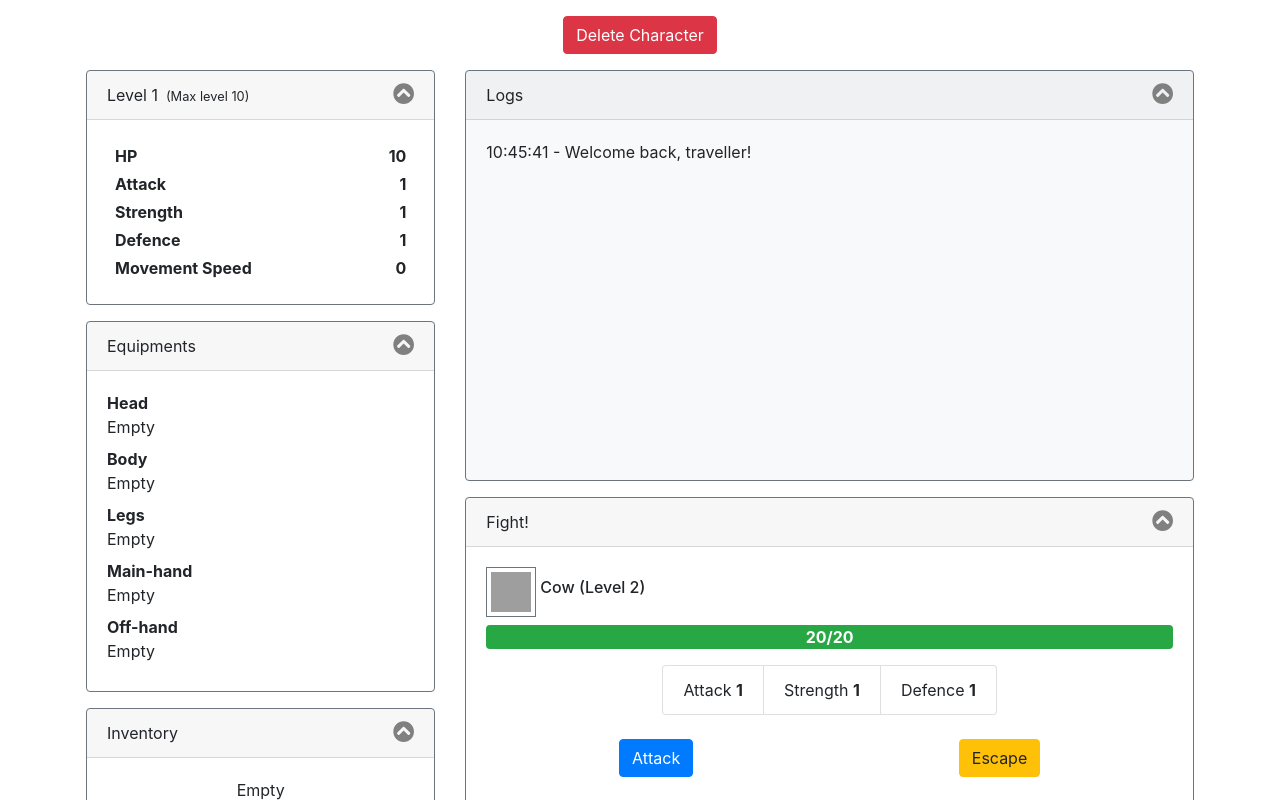
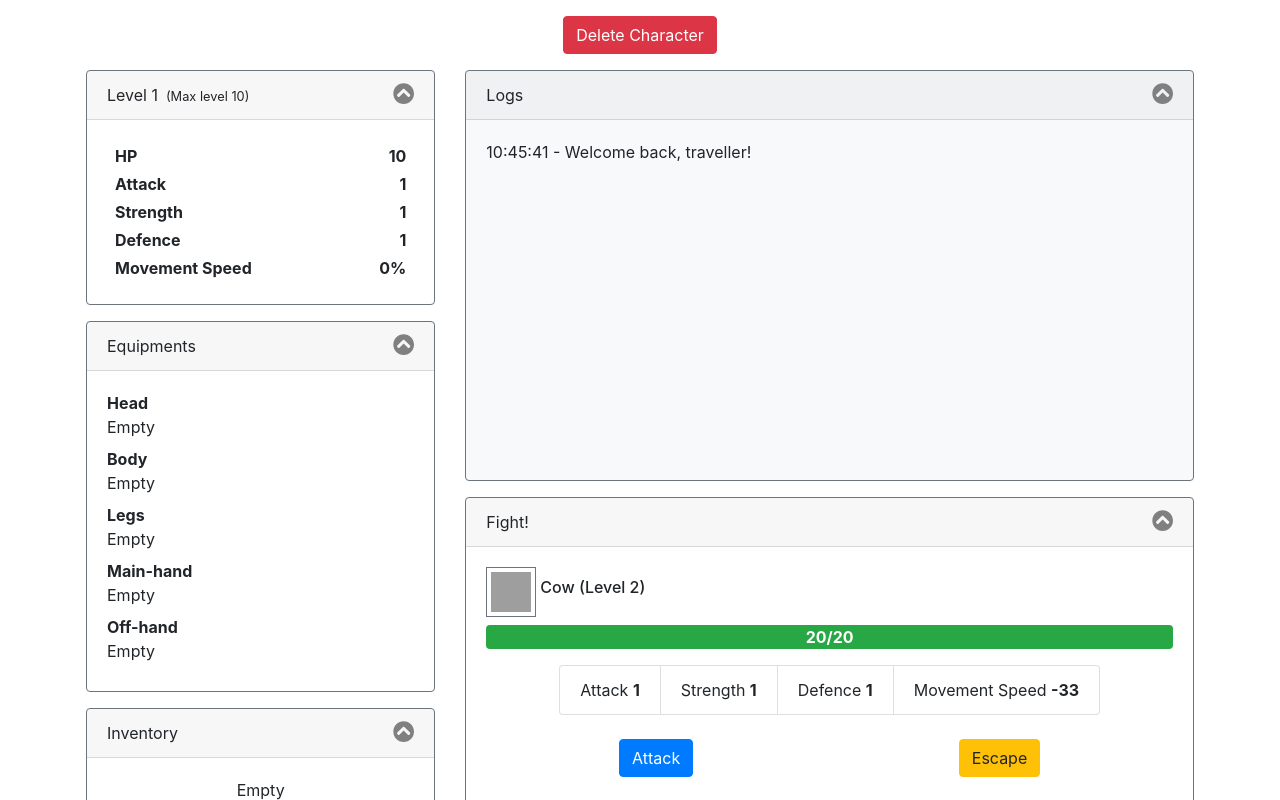
Before and after one commit to h-dong/slash-dash-rpg, a React (Create React App) app: page / in a window 1280 px wide. Both pictures are taken after typing "Sample" into the empty fields and a click on the button "Create". Shown: the top 800 px of the page. Built offline with nearby package versions, Linux system fonts and the light colour scheme; grey boxes are pictures that could not be loaded.

Commit message:
Small combat improvements

```diff
--- a/src/atomic/CombatLevels.tsx
+++ b/src/atomic/CombatLevels.tsx
@@ -12,9 +12,15 @@ type Props = {
   attack: number;
   strength: number;
   defence: number;
+  movementSpeed?: number;
 };
 
-export default function CombatLevels({ attack, strength, defence }: Props) {
+export default function CombatLevels({
+  attack,
+  strength,
+  defence,
+  movementSpeed
+}: Props) {
   return (
     <Wrapper className="list-group list-group-horizontal-sm">
       <li className="list-group-item">
@@ -29,6 +35,10 @@ export default function CombatLevels({ attack, strength, defence }: Props) {
         <span>Defence</span>&nbsp;
         <strong>{defence}</strong>
       </li>
+      <li className="list-group-item">
+        <span>Movement Speed</span>&nbsp;
+        <strong>{movementSpeed}</strong>
+      </li>
     </Wrapper>
   );
 }
--- a/src/components/EquipmentsPanel.tsx
+++ b/src/components/EquipmentsPanel.tsx
@@ -3,7 +3,7 @@ import styled from "styled-components";
 import { Tooltip } from "react-tippy";
 import { FontAwesomeIcon } from "@fortawesome/react-fontawesome";
 import { faMinusSquare } from "@fortawesome/free-solid-svg-icons";
-import { WEAR_POSITION, ItemCombatStatsInterface } from "../database/items";
+import { WEAR_POSITION } from "../database/items";
 import {
   getEquippedItemActions,
   EquipmentItemActionInterface
--- a/src/components/LevelPanel.tsx
+++ b/src/components/LevelPanel.tsx
@@ -1,13 +1,16 @@
 import React, { useState } from "react";
 import styled from "styled-components";
-import { getLevel, getHealth } from "../utils/levelHelper";
+import {
+  getLevel,
+  getHealth,
+  calcCharacterStatsWithItems
+} from "../utils/levelHelper";
 import { MAX_LEVEL } from "../config";
 import {
   CharacterInterface,
   EquipmentsInterface
 } from "../machines/GameMachine";
 import CollapseChevron from "../atomic/CollapseChevron";
-import { calcEquipmentsBonusStats } from "../utils/itemHelper";
 
 const MaxLevelWrapper = styled.small`
   margin-left: 0.5rem;
@@ -68,12 +71,12 @@ const LevelPanel = ({ character, equipments }: Props) => {
     character.defence
   );
 
-  const equipmentBonusStats = calcEquipmentsBonusStats(equipments);
-
-  const attack = character.attack + Number(equipmentBonusStats?.attack);
-  const strength = character.strength + Number(equipmentBonusStats?.strength);
-  const defence = character.defence + Number(equipmentBonusStats?.defence);
-  const movementSpeed = 0 + Number(equipmentBonusStats?.movementSpeed);
+  const {
+    attack,
+    strength,
+    defence,
+    movementSpeed
+  } = calcCharacterStatsWithItems(character, equipments);
 
   return (
     <div className="card border-secondary mb-3">
@@ -109,7 +112,7 @@ const LevelPanel = ({ character, equipments }: Props) => {
             </ul>
             <ul>
               <li>Movement Speed</li>
-              <li>{movementSpeed}</li>
+              <li>{movementSpeed}%</li>
             </ul>
           </LevelWrapper>
         </div>
--- a/src/components/WorldPanel.tsx
+++ b/src/components/WorldPanel.tsx
@@ -29,7 +29,7 @@ const WorldPanel = ({ send, state }: Props) => {
   const [collapse, setCollapse] = useState<boolean>(false);
   const [monsters, setMonsters] = useState<MONSTERS[]>([]);
   const [opponent, setOpponent] = useState<MONSTERS | null>(null);
-  const { character, location } = state.context;
+  const { character, equipments, location } = state.context;
   const [drops, setDrops] = useState<ItemDropsInterface[]>([]);
 
   const renderActionsAndDrops = () => {
@@ -57,7 +57,13 @@ const WorldPanel = ({ send, state }: Props) => {
   function renderPanels() {
     // if (state.value === 'battle' && opponent) {
     if (state.value === "battle") {
-      return <WorldPanelCombat character={character} opponent={MONSTERS.COW} />;
+      return (
+        <WorldPanelCombat
+          character={character}
+          equipments={equipments}
+          opponent={MONSTERS.COW}
+        />
+      );
     } else {
       return (
         <React.Fragment>
--- a/src/components/WorldPanelCombat.tsx
+++ b/src/components/WorldPanelCombat.tsx
@@ -2,10 +2,19 @@ import React, { useState } from "react";
 import styled from "styled-components";
 import CollapseChevron from "../atomic/CollapseChevron";
 import FULL_MONSTERS, { MONSTERS } from "../database/monsters";
-import { CharacterInterface } from "../machines/GameMachine";
-import { getLevel, generateStatsByLevel } from "../utils/levelHelper";
+import {
+  CharacterInterface,
+  EquipmentsInterface
+} from "../machines/GameMachine";
+import {
+  getLevel,
+  generateStatsByLevel,
+  calcCharacterStatsWithItems
+} from "../utils/levelHelper";
 import ProgressBar from "../atomic/ProgressBar";
 import CombatLevels from "../atomic/CombatLevels";
+import { getRandomMonsterType } from "../utils/random";
+import { getMultiplierByCombatant, COMBATANT_TYPE } from "../utils/combat";
 
 const CardHeaderWrapper = styled.div`
   display: flex;
@@ -38,32 +47,50 @@ const ButtonWrapper = styled.div`
 
 type Props = {
   character: CharacterInterface;
+  equipments: EquipmentsInterface;
   opponent: MONSTERS | null;
 };
 
-const WorldPanelCombat = ({ character, opponent }: Props) => {
+const WorldPanelCombat = ({ character, opponent, equipments }: Props) => {
   const [collapse, setCollapse] = useState<boolean>(false);
 
   function renderOpponent() {
     const fullMonster = FULL_MONSTERS.find(monster => monster.key === opponent);
+
     if (!fullMonster) return null;
 
-    const title = `${fullMonster.name} (Level ${fullMonster.level})`;
     const monsterStats = generateStatsByLevel(fullMonster.level);
+    const monsterType: COMBATANT_TYPE = getRandomMonsterType();
+    const monsterMultiplier = getMultiplierByCombatant(monsterType);
+    const attack = Math.floor(monsterStats.attack * monsterMultiplier);
+    const strength = Math.floor(monsterStats.strength * monsterMultiplier);
+    const defence = Math.floor(monsterStats.defence * monsterMultiplier);
+    let monsterTypeText = "";
+    let borderColour = "border-secondary";
+    if (monsterType === COMBATANT_TYPE.ELITE_MONSTER) {
+      borderColour = "border-warning";
+      monsterTypeText = "Elite ";
+    }
+    if (monsterType === COMBATANT_TYPE.BOSS_MONSTER) {
+      borderColour = "border-danger";
+      monsterTypeText = "Boss ";
+    }
+    const title = `${monsterTypeText}${fullMonster.name} (Level ${fullMonster.level})`;
 
     return (
       <CombatProfile>
         <div className="header">
-          <span className="border border-secondary">
+          <span className={`border ${borderColour}`}>
             <img alt={fullMonster.name} src={fullMonster.icon} />
           </span>
           <h6>{title}</h6>
         </div>
         <ProgressBar now={monsterStats.hp} max={monsterStats.hp} />
         <CombatLevels
-          attack={monsterStats.attack}
-          strength={monsterStats.strength}
-          defence={monsterStats.defence}
+          attack={attack}
+          strength={strength}
+          defence={defence}
+          movementSpeed={monsterStats.movementSpeed}
         />
       </CombatProfile>
     );
@@ -85,14 +112,21 @@ const WorldPanelCombat = ({ character, opponent }: Props) => {
       character.defence
     );
     const title = `${character.name} (Level ${level})`;
+    const {
+      attack,
+      strength,
+      defence,
+      movementSpeed
+    } = calcCharacterStatsWithItems(character, equipments);
     return (
       <CombatProfile>
         <h6>{title}</h6>
         <ProgressBar now={character.health} max={character.health} />
         <CombatLevels
-          attack={character.attack}
-          strength={character.strength}
-          defence={character.defence}
+          attack={attack}
+          strength={strength}
+          defence={defence}
+          movementSpeed={movementSpeed}
         />
       </CombatProfile>
     );
--- a/src/utils/combat.tsx
+++ b/src/utils/combat.tsx
@@ -56,34 +56,31 @@ interface CombatResultInterface {
   blocked: boolean;
 }
 
+export function getMultiplierByCombatant(
+  combatantType: COMBATANT_TYPE
+): number {
+  switch (combatantType) {
+    case COMBATANT_TYPE.BOSS_MONSTER:
+      // Ancient Instinct (boss) +100% of all level effect
+      return 2;
+    case COMBATANT_TYPE.ELITE_MONSTER:
+      // Primal rage (elite) +50% of all level effect
+      return 1.5;
+    case COMBATANT_TYPE.PLAYER:
+      // Protagonist blessing +20% of all level effect
+      return 1.2;
+    default:
+      // +0%
+      return 1;
+  }
+}
+
 function applyStatsBoosts(combatant: CombatantInterface): CombatantInterface {
   const boostedCombatant = { ...combatant };
-
-  switch (combatant.combatantType) {
-    case COMBATANT_TYPE.BOSS_MONSTER:
-      // Ancient Instinct (boss) +100% of all level effect
-      boostedCombatant.attack = boostedCombatant.attack * 2;
-      boostedCombatant.defence = boostedCombatant.defence * 2;
-      boostedCombatant.attack = boostedCombatant.attack * 2;
-      break;
-    case COMBATANT_TYPE.ELITE_MONSTER:
-      // Primal rage (elite) +50% of all level effect
-      boostedCombatant.attack = boostedCombatant.attack * 1.5;
-      boostedCombatant.defence = boostedCombatant.defence * 1.5;
-      boostedCombatant.attack = boostedCombatant.attack * 1.5;
-      break;
-
-    case COMBATANT_TYPE.PLAYER:
-      // Protagonist blessing +20% of all level effect
-      boostedCombatant.attack = boostedCombatant.attack * 1.2;
-      boostedCombatant.defence = boostedCombatant.defence * 1.2;
-      boostedCombatant.attack = boostedCombatant.attack * 1.2;
-      break;
-    default:
-      // +0%
-      break;
-  }
-
+  const multiplier = getMultiplierByCombatant(combatant.combatantType);
+  boostedCombatant.attack = Math.floor(boostedCombatant.attack * multiplier);
+  boostedCombatant.defence = Math.floor(boostedCombatant.defence * multiplier);
+  boostedCombatant.attack = Math.floor(boostedCombatant.attack * multiplier);
   return boostedCombatant;
 }
 
@@ -93,10 +90,10 @@ function calcDamage(attackerStrength: number, defenderDefence: number): number {
   // then depending on attacker's strength and defender's defence, there could be more damage
   const attackDamage = Math.floor(attackerStrength * 2 - defenderDefence);
   const damage = baseDamage + attackDamage;
-  let critChance = Math.floor((2 + 10 * attackerStrength) / 100);
+  let critChance = Math.floor(2 + 10 * attackerStrength);
   // max crit 10%
   if (critChance > 10) critChance = 10;
-  let isCrit = getRandomBooleanByProbability(critChance);
+  let isCrit = getRandomBooleanByProbability(critChance / 100);
   return isCrit ? damage * 2 : damage;
 }
 
@@ -127,7 +124,7 @@ export default function fight(
   );
 
   const landAttack = getRandomBooleanByProbability(
-    Math.floor((attackingSideStrikeChance - defendingSideBlockChance) / 100)
+    Math.floor(attackingSideStrikeChance - defendingSideBlockChance) / 100
   );
 
   if (!landAttack) return { damage, blocked: true };
--- a/src/utils/levelHelper.tsx
+++ b/src/utils/levelHelper.tsx
@@ -1,4 +1,9 @@
 import { getRandomNumByMinMax } from "./random";
+import { calcEquipmentsBonusStats } from "./itemHelper";
+import {
+  CharacterInterface,
+  EquipmentsInterface
+} from "../machines/GameMachine";
 
 /*
 Monster stats = level * 2
@@ -33,6 +38,19 @@ export function generateStatsByLevel(level: number) {
     hp: getRandomNumByMinMax(minLevel, maxLevel) * 20,
     attack: getRandomNumByMinMax(minLevel, maxLevel),
     strength: getRandomNumByMinMax(minLevel, maxLevel),
-    defence: getRandomNumByMinMax(minLevel, maxLevel)
+    defence: getRandomNumByMinMax(minLevel, maxLevel),
+    movementSpeed: getRandomNumByMinMax(-50, 50)
   };
 }
+
+export function calcCharacterStatsWithItems(
+  character: CharacterInterface,
+  equipments: EquipmentsInterface
+) {
+  const equipmentBonusStats = calcEquipmentsBonusStats(equipments);
+  const attack = character.attack + Number(equipmentBonusStats?.attack);
+  const strength = character.strength + Number(equipmentBonusStats?.strength);
+  const defence = character.defence + Number(equipmentBonusStats?.defence);
+  const movementSpeed = 0 + Number(equipmentBonusStats?.movementSpeed);
+  return { attack, strength, defence, movementSpeed };
+}
--- a/src/utils/random.tsx
+++ b/src/utils/random.tsx
@@ -1,10 +1,21 @@
-function getRandomNumByMinMax(min: number, max: number) {
+import { COMBATANT_TYPE } from "./combat";
+
+export function getRandomNumByMinMax(min: number, max: number) {
   return Math.floor(Math.random() * (max - min) + min);
 }
 
-function getRandomBooleanByProbability(probability: number) {
+export function getRandomBooleanByProbability(probability: number) {
   const randomNum = getRandomNumByMinMax(1, probability);
   return 1 === randomNum;
 }
 
-export { getRandomNumByMinMax, getRandomBooleanByProbability };
+export function getRandomMonsterType(): COMBATANT_TYPE {
+  const eliteChance = 0.1;
+  const bossChance = 0.01;
+  const isElite = getRandomBooleanByProbability(eliteChance);
+  const isBoss = getRandomBooleanByProbability(bossChance);
+
+  if (isBoss) return COMBATANT_TYPE.BOSS_MONSTER;
+  if (isElite) return COMBATANT_TYPE.ELITE_MONSTER;
+  return COMBATANT_TYPE.NORMAL_MONSTER;
+}
```
